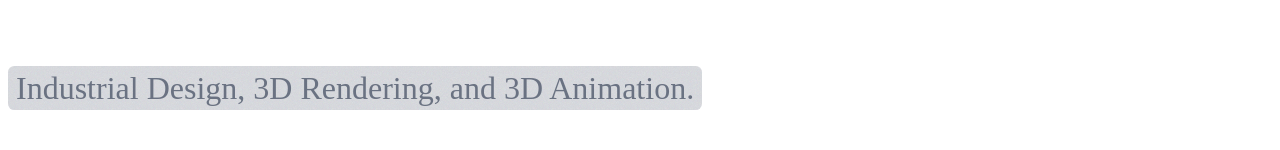
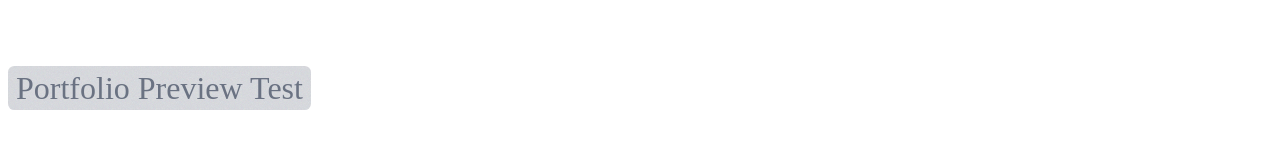
Before and after one commit to ellbosch/JaclynPortfolio, a React (Vite) app: page / in a window 1280 px wide. Shown: the part 159-309 px from the top of the page. Built offline with nearby package versions, Linux system fonts and the light colour scheme; a web font is replaced by a local one.

Commit message:
fast-path test: swap hero subtitle for Portfolio Preview Test

```diff
--- a/src/pages/Home.tsx
+++ b/src/pages/Home.tsx
@@ -123,7 +123,7 @@ const Home = () => {
               }}
             />
             <span className="relative text-gray-500 dark:text-gray-400">
-              Industrial Design, 3D Rendering, and 3D Animation.
+              Portfolio Preview Test
             </span>
           </span>
           {/* Mobile version - two lines, hidden on larger screens */}
@@ -145,7 +145,7 @@ const Home = () => {
                 }}
               />
               <span className="relative text-gray-500 dark:text-gray-400">
-                Industrial Design, 3D Rendering,
+                Portfolio Preview Test
               </span>
             </span>
             <span className="block h-2" />
@@ -166,7 +166,7 @@ const Home = () => {
                 }}
               />
               <span className="relative text-gray-500 dark:text-gray-400">
-                and 3D Animation.
+                (fast-path test)
               </span>
             </span>
           </span>
```
